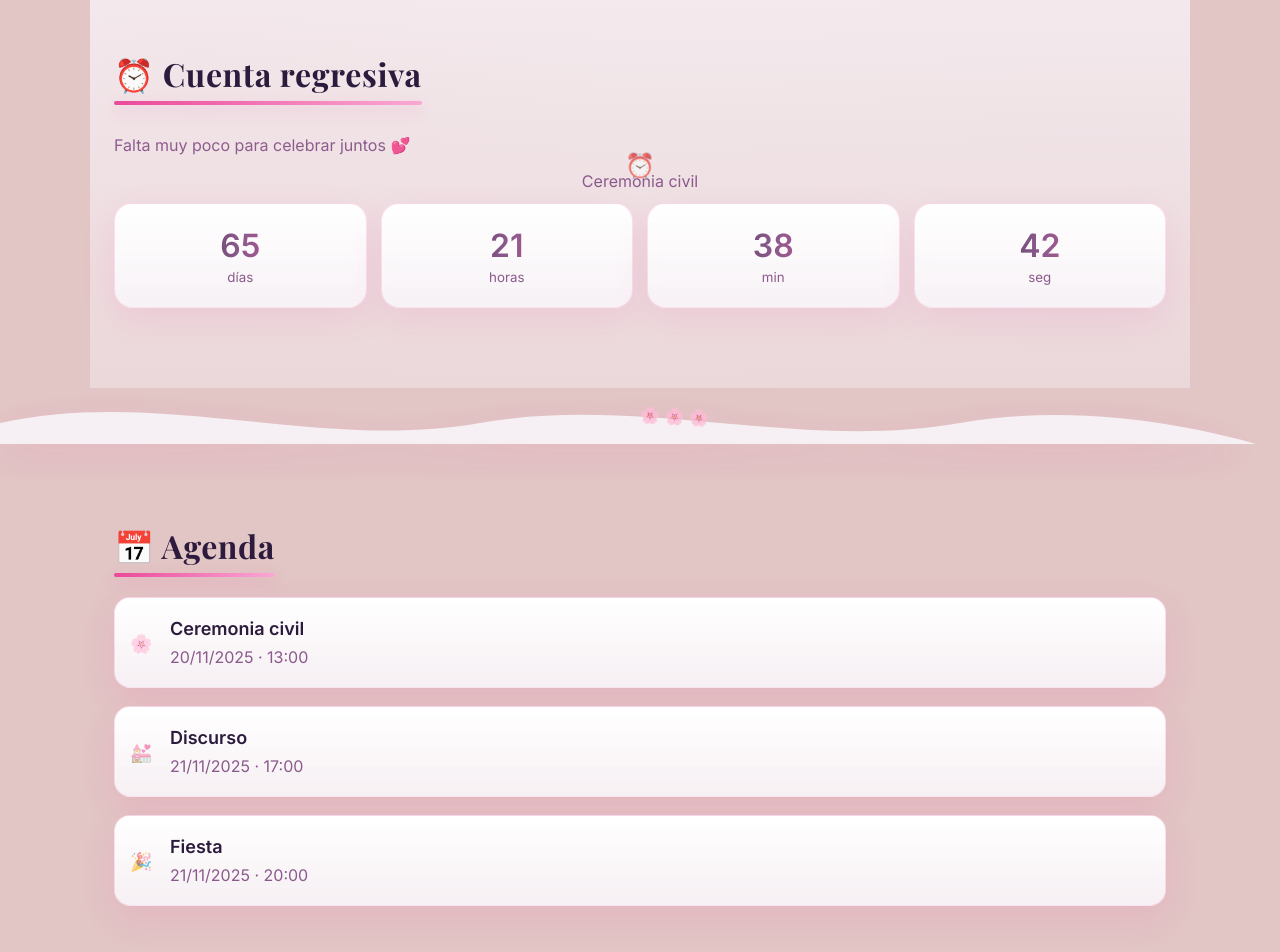
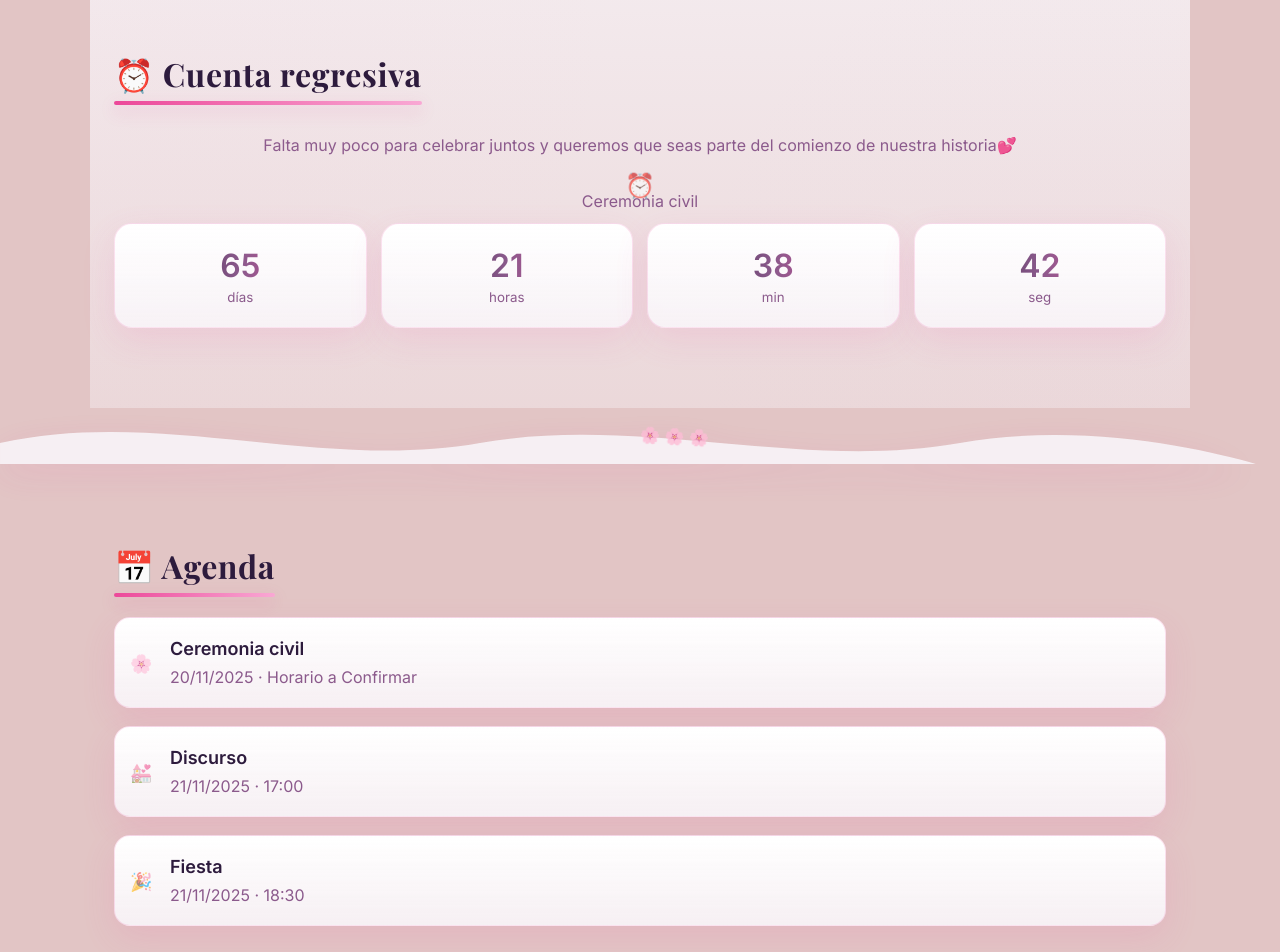
Before and after one commit to AlexisWeber98/wedding, a React (Vite) app: page / in a window 1280 px wide. Shown: the part 620-1572 px from the top of the page. Built offline with nearby package versions, Linux system fonts and the light colour scheme; no server answers.

Commit message:
center leads and change civil time

```diff
--- a/src/App.tsx
+++ b/src/App.tsx
@@ -30,6 +30,7 @@ export default function App() {
 
   async function sendSongSuggestion() {
     if (!song.trim() || !hasApi) return;
+    console.log(`${songUrl}`);
     try {
       await fetch(`${songUrl}`, {
         method: "POST",
@@ -56,7 +57,11 @@ export default function App() {
 
       <section className="section section--light">
         <h2>⏰ Cuenta regresiva</h2>
-        <p className="lead">Falta muy poco para celebrar juntos 💕</p>
+        <p className="lead">
+          Falta muy poco para celebrar juntos y queremos que seas parte del
+          comienzo de nuestra historia💕
+        </p>
+        <br />
         <Countdown targetDate={ceremonyDate} label="Ceremonia civil" />
       </section>
 
@@ -67,7 +72,7 @@ export default function App() {
         <ul className="timeline">
           <li>
             <h3>Ceremonia civil</h3>
-            <p>20/11/2025 · 13:00</p>
+            <p>20/11/2025 · Horario a Confirmar</p>
           </li>
           <li>
             <h3>Discurso</h3>
@@ -75,7 +80,7 @@ export default function App() {
           </li>
           <li>
             <h3>Fiesta</h3>
-            <p>21/11/2025 · 20:00</p>
+            <p>21/11/2025 · 18:30</p>
           </li>
         </ul>
       </section>
--- a/src/styles.css
+++ b/src/styles.css
@@ -212,6 +212,7 @@ body {
 .section p.lead {
   color: var(--muted);
   margin: 10px 0 0;
+    text-align: center
 }
 
 /* ========================================
```
